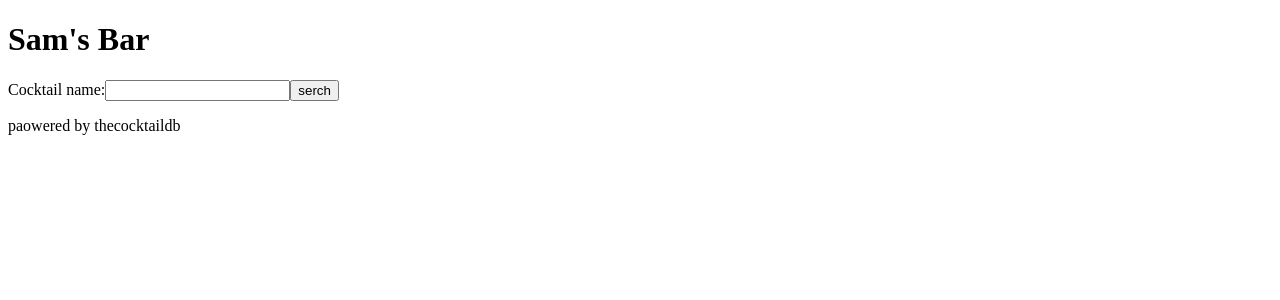
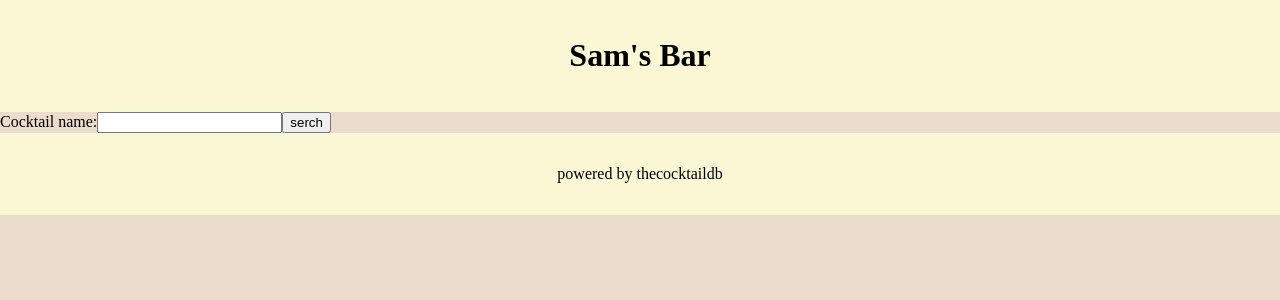
Before and after one commit to mdisumma/sams-bar, a React (Create React App) app: page / in a window 1280 px wide. Shown: the top 300 px of the page. Built offline with nearby package versions, Linux system fonts and the light colour scheme.

Commit message:
implementing initial CSS

```diff
--- a/src/App.css
+++ b/src/App.css
@@ -5,3 +5,34 @@
   --taupe-gray: #91818a;
   --Rose-quartz: #b2a3b5;
 }
+body {
+  margin: 0;
+  padding: 0;
+  background-color: var(--Almond);
+}
+
+header {
+  background-color: var(--light-yellow);
+  padding: 1rem;
+  text-align: center;
+}
+footer {
+  background-color: var(--light-yellow);
+  padding: 1rem;
+  text-align: center;
+}
+.cocktail-container {
+  overflow: scroll;
+  display: flex;
+}
+.cocktail {
+  padding: 1rem;
+}
+.cocktail img {
+  width: 320px;
+}
+.cocktail ul {
+  padding: 0;
+  margin: 0;
+  list-style: none;
+}
--- a/src/App.js
+++ b/src/App.js
@@ -2,7 +2,7 @@ import { useState } from "react";
 import Header from "./component/header/Header";
 import Footer from "./component/footer/Footer";
 import Form from "./component/form/Form";
-import Display from "./component/display/Display";
+import Cocktail from "./component/cocktail/Cocktail";
 import "./App.css";
 
 function App() {
@@ -44,9 +44,10 @@ function App() {
     <div className="App">
       <Header title={"Sam's Bar"} />
       <Form onSubmit={handleSubmit} onChange={handleChange} />
+      <div className="cocktail-container">
         {response.drinks &&
           response.drinks.map((cocktail, index) => (
-          <Display
+            <Cocktail
               key={index}
               title={cocktail.strDrink}
               src={cocktail.strDrinkThumb}
@@ -54,7 +55,8 @@ function App() {
               ingredients={getIngredient(cocktail)}
             />
           ))}
-      <Footer text={"paowered by thecocktaildb"} />
+      </div>
+      <Footer text={"powered by thecocktaildb"} />
     </div>
   );
 }
--- a/src/component/display/Display.js
+++ b/src/component/cocktail/Cocktail.js
@@ -1,6 +1,6 @@
-export default function Display(props) {
+export default function Cocktail(props) {
   return (
-    <section className="cocktail-display">
+    <section className="cocktail">
       <h2>{props.title}</h2>
       <img src={props.src} alt={props.alt} />
       <ul>
```
Lines whose indentation alone changed are shown as unchanged.
